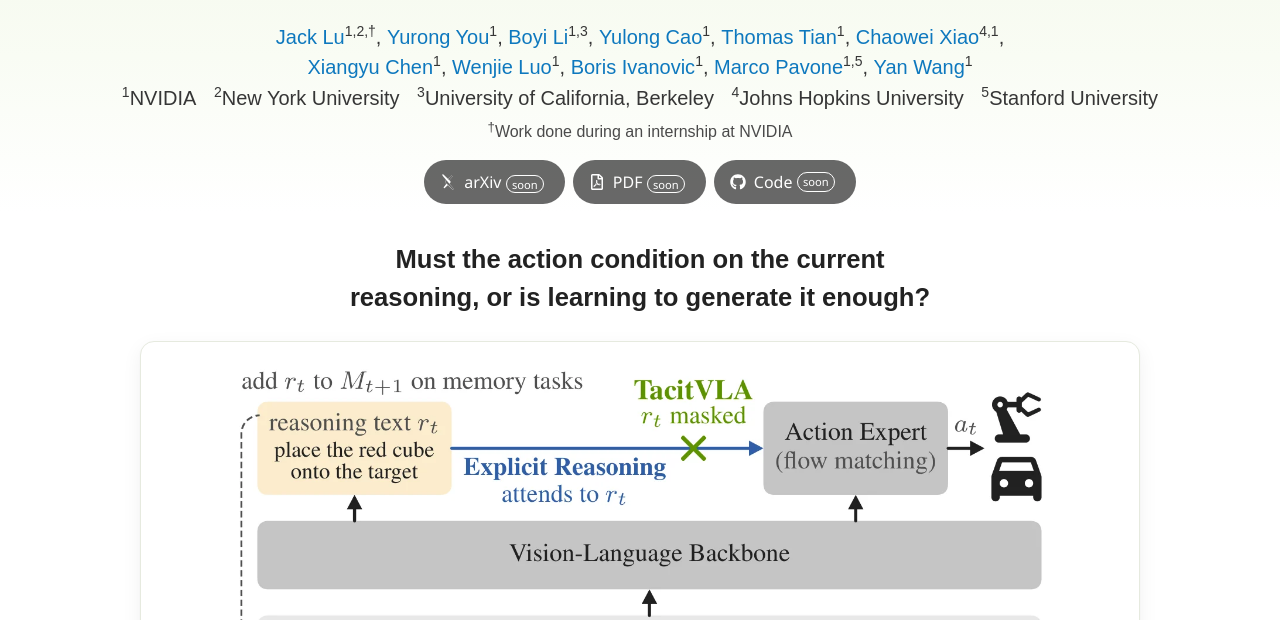
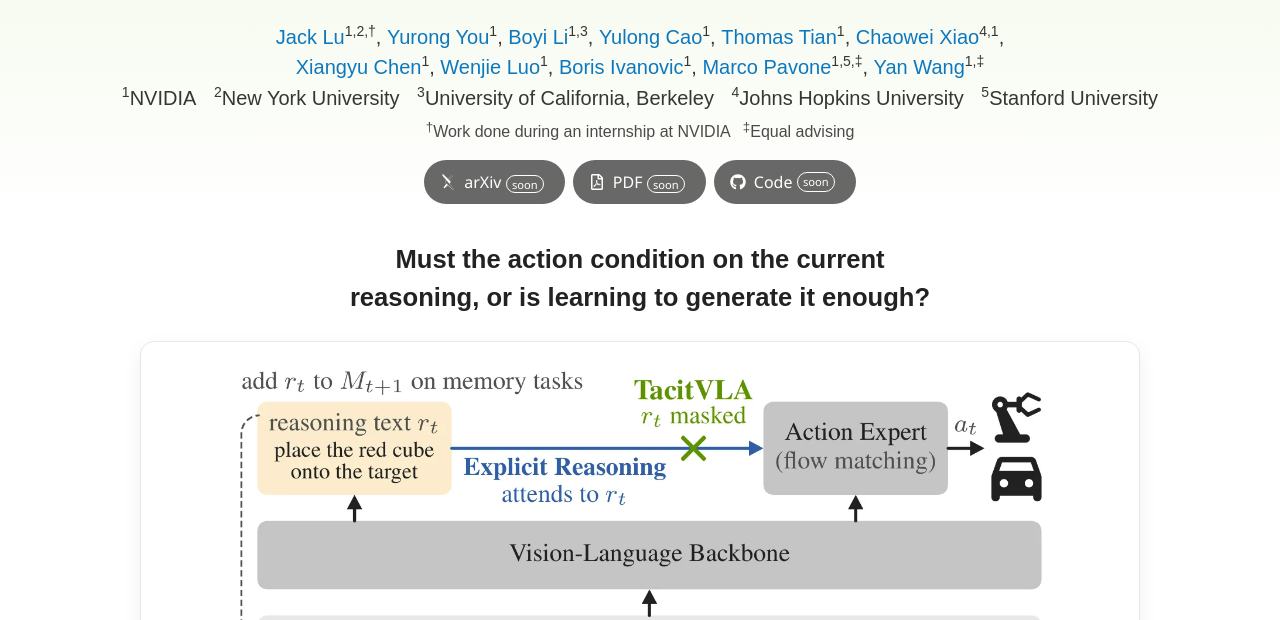
Before and after one commit to TacitVLA/tacitvla.github.io, a plain HTML site: page index.html in a window 1280 px wide. Shown: the part 180-800 px from the top of the page. Drawn offline with Linux system fonts and the light colour scheme; a web font is replaced by a local one.

Commit message:
Equal advising: Marco Pavone and Yan Wang

```diff
--- a/index.html
+++ b/index.html
@@ -49,8 +49,8 @@
             <span class="author-block"><a href="https://www.cs.cornell.edu/~xchen/" target="_blank" rel="noopener">Xiangyu Chen</a><sup>1</sup>,</span>
             <span class="author-block"><a href="https://www.cs.toronto.edu/~wenjie/" target="_blank" rel="noopener">Wenjie Luo</a><sup>1</sup>,</span>
             <span class="author-block"><a href="https://www.borisivanovic.com/" target="_blank" rel="noopener">Boris Ivanovic</a><sup>1</sup>,</span>
-            <span class="author-block"><a href="https://web.stanford.edu/~pavone/" target="_blank" rel="noopener">Marco Pavone</a><sup>1,5</sup>,</span>
-            <span class="author-block"><a href="https://www.yanwang.org/" target="_blank" rel="noopener">Yan Wang</a><sup>1</sup></span>
+            <span class="author-block"><a href="https://web.stanford.edu/~pavone/" target="_blank" rel="noopener">Marco Pavone</a><sup>1,5,‡</sup>,</span>
+            <span class="author-block"><a href="https://www.yanwang.org/" target="_blank" rel="noopener">Yan Wang</a><sup>1,‡</sup></span>
           </div>
           <div class="is-size-5 publication-authors">
             <span class="author-block"><sup>1</sup>NVIDIA</span>
@@ -59,7 +59,7 @@
             <span class="author-block affil-gap"><sup>4</sup>Johns Hopkins University</span>
             <span class="author-block affil-gap"><sup>5</sup>Stanford University</span>
           </div>
-          <div class="publication-note-line"><sup>†</sup>Work done during an internship at NVIDIA</div>
+          <div class="publication-note-line"><sup>†</sup>Work done during an internship at NVIDIA<span class="affil-gap"><sup>‡</sup>Equal advising</span></div>
 
           <nav class="publication-links" aria-label="Paper links">
             <span class="button is-normal is-rounded is-dark is-static-soon" aria-disabled="true" title="arXiv coming soon">
```
